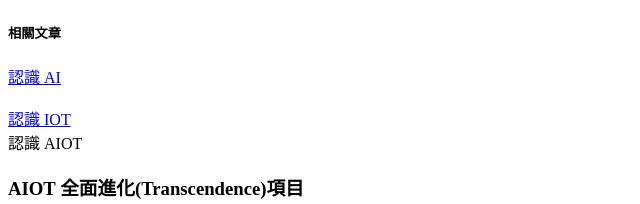
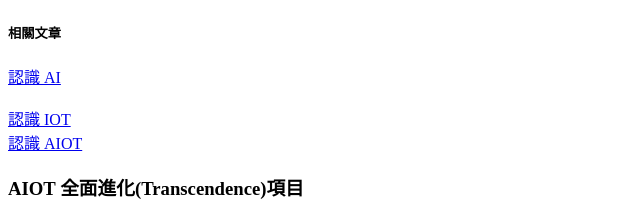
Before and after one commit to luckyhuang168/luckyhuang168.github.io, a plain HTML site: page index.html in a window 1280 px wide. Shown: the part 489-693 px from the top of the page, 0-640 px from the left. Drawn offline with Linux system fonts and the light colour scheme.

Commit message:
add AIOT

```diff
--- a/index.html
+++ b/index.html
@@ -17,7 +17,7 @@
             <h5><b>相關文章</b></h5>
             <a href="AI.html">認識 AI<br></a><br>
             <a href="https://zh.wikipedia.org/zh-tw/%E7%89%A9%E8%81%94%E7%BD%91">認識 IOT</a><br>
-            認識 AIOT<br>
+            <a href="https://www.youtube.com/watch?v=cyL7HSfXT0A">認識 AIOT</a><br>
         </aside>
         <article>
             <section>
```
